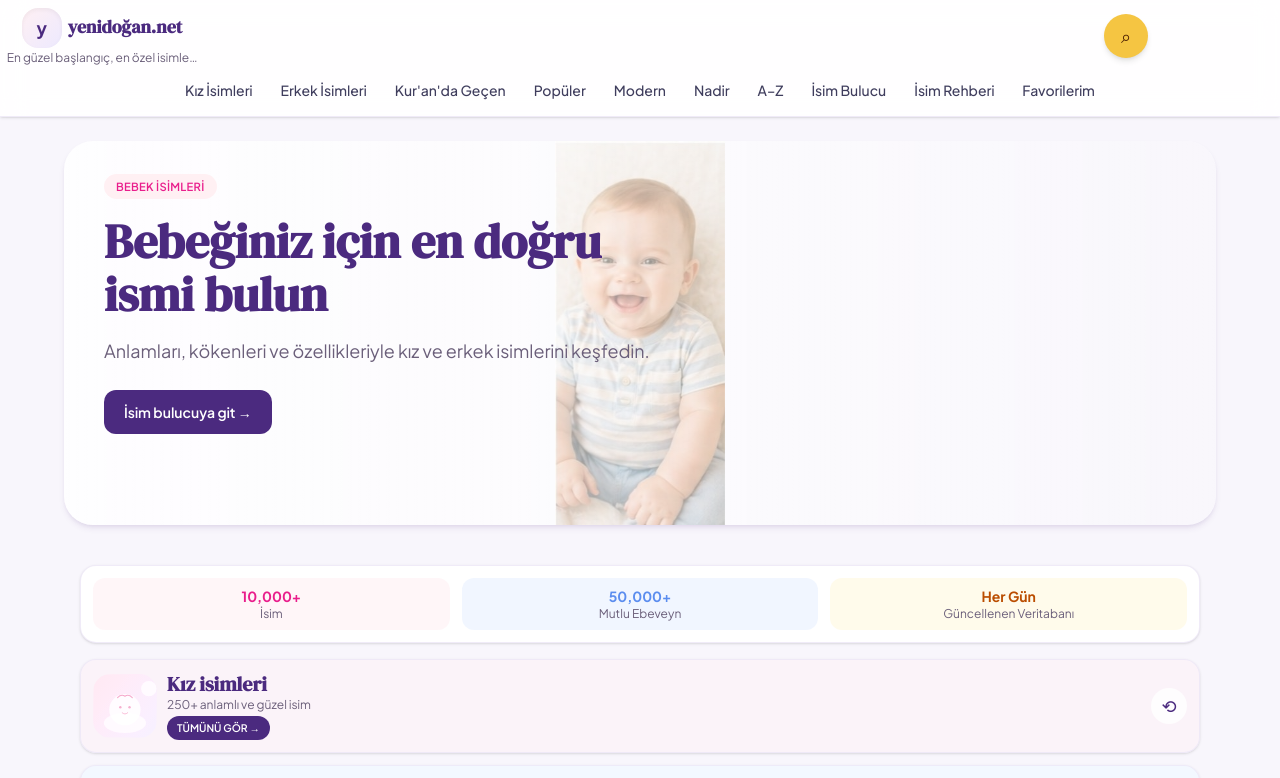
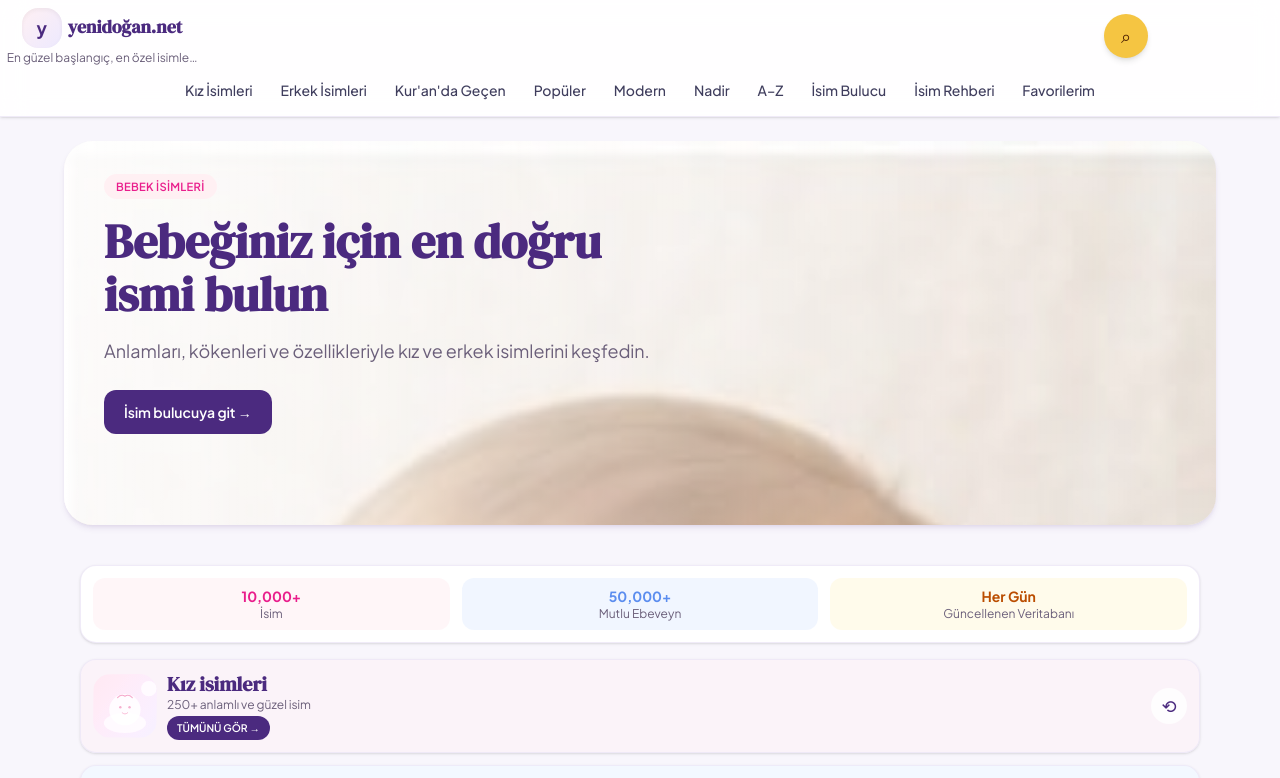
Before and after one commit to ohlaz81/yenidogan, a Next.js app: page / in a window 1280 px wide. Shown: the top 778 px of the page. Built offline with nearby package versions, Linux system fonts and the light colour scheme.

Commit message:
fix: hero gorsellerini ustten odakli kirp
Hero alanini tam kaplamak icin gorselleri cover moduna alip object-top ile ust bolgeyi koruyacak sekilde kirpma davranisini guncelledim.

Made-with: Cursor

```diff
--- a/src/components/marketing/HomePageView.tsx
+++ b/src/components/marketing/HomePageView.tsx
@@ -108,7 +108,7 @@ export function HomePageView({
                   src={src}
                   alt={hero?.image?.alt ?? "Bebek ismi görseli"}
                   fill
-                  className="no-organic object-contain object-center"
+                  className="no-organic object-cover object-top"
                   sizes="100vw"
                 />
               </div>
```
